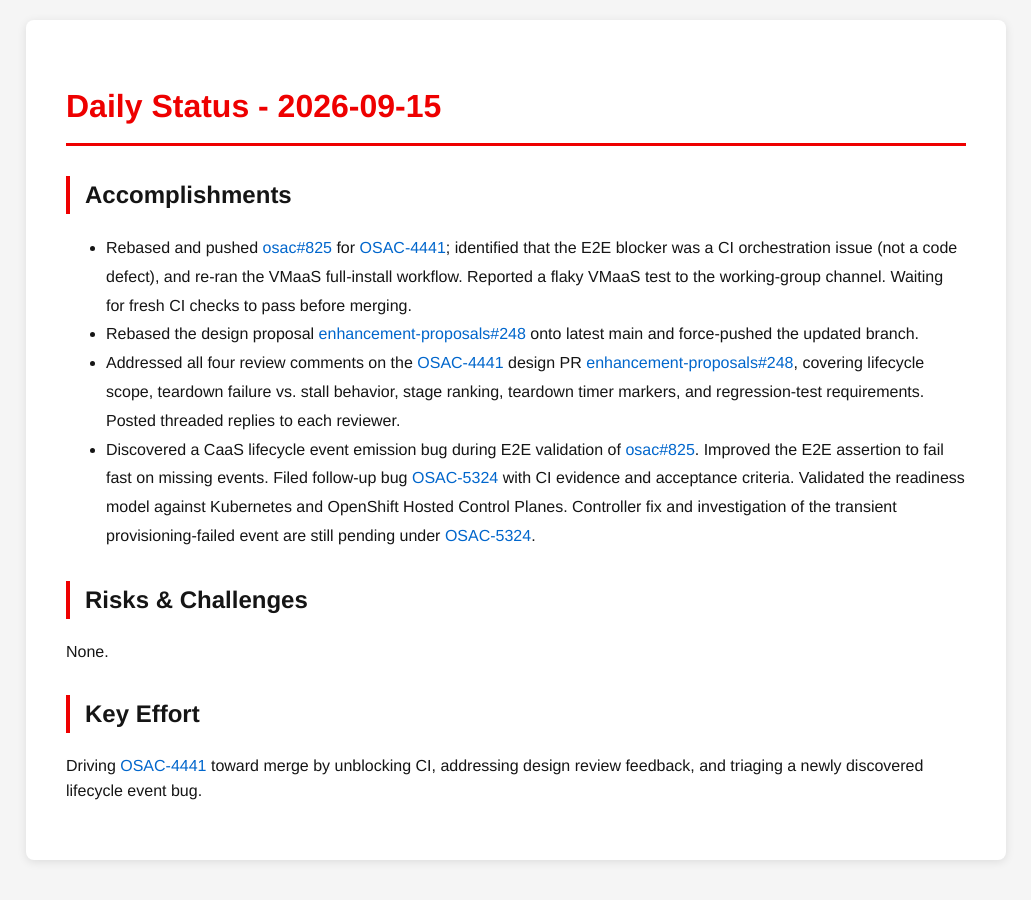
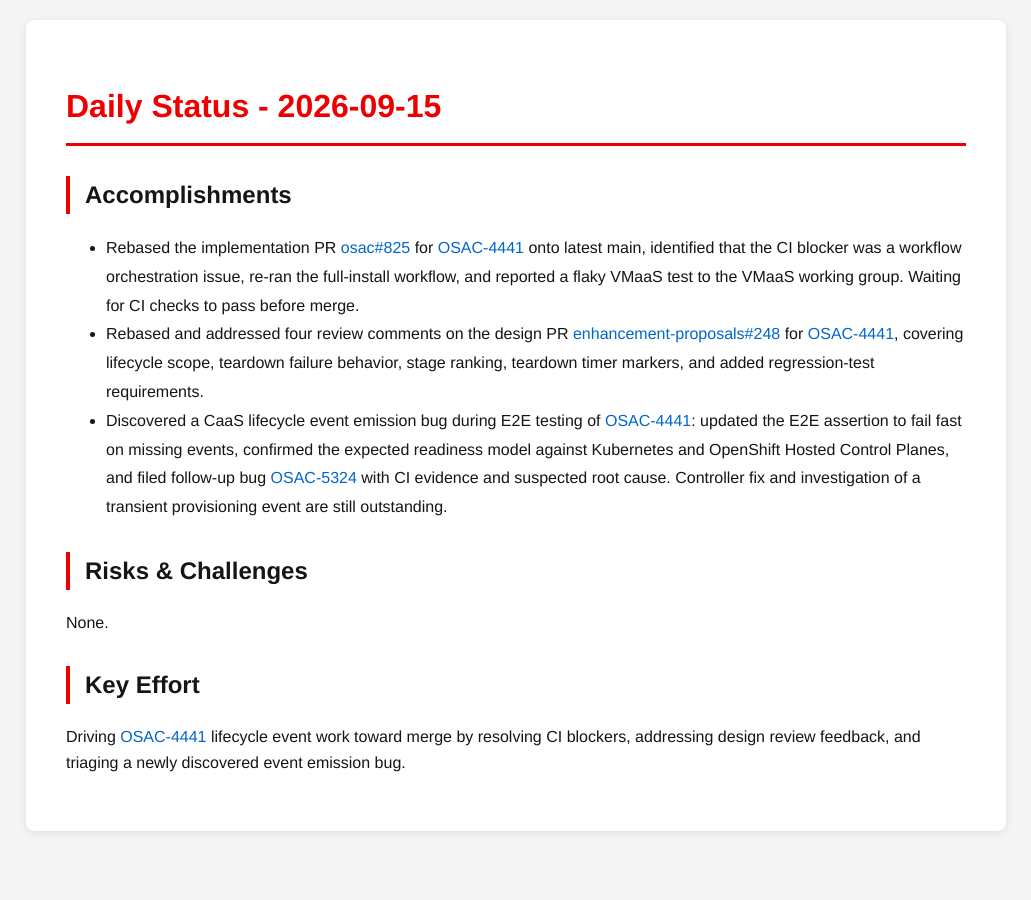
Before and after one commit to tzvatot/daily-status, a Jekyll site: the page built from 2026-09-15.md, in a window 1280 px wide. Shown: the whole page, without its empty margins (124-1155 px from the left). Built offline with Jekyll 4.4.1, drawn with Linux system fonts in a browser that asks for light colours.

Commit message:
Daily status update - 2026-09-15

```diff
--- a/2026-09-15.md
+++ b/2026-09-15.md
@@ -7,13 +7,12 @@ date: 2026-09-15
 # Daily Status - 2026-09-15
 
 ## Accomplishments
-- Rebased and pushed [osac#825](https://github.com/osac-project/osac/pull/825) for [OSAC-4441](https://redhat.atlassian.net/browse/OSAC-4441); identified that the E2E blocker was a CI orchestration issue (not a code defect), and re-ran the VMaaS full-install workflow. Reported a flaky VMaaS test to the working-group channel. Waiting for fresh CI checks to pass before merging.
-- Rebased the design proposal [enhancement-proposals#248](https://github.com/osac-project/enhancement-proposals/pull/248) onto latest main and force-pushed the updated branch.
-- Addressed all four review comments on the [OSAC-4441](https://redhat.atlassian.net/browse/OSAC-4441) design PR [enhancement-proposals#248](https://github.com/osac-project/enhancement-proposals/pull/248), covering lifecycle scope, teardown failure vs. stall behavior, stage ranking, teardown timer markers, and regression-test requirements. Posted threaded replies to each reviewer.
-- Discovered a CaaS lifecycle event emission bug during E2E validation of [osac#825](https://github.com/osac-project/osac/pull/825). Improved the E2E assertion to fail fast on missing events. Filed follow-up bug [OSAC-5324](https://redhat.atlassian.net/browse/OSAC-5324) with CI evidence and acceptance criteria. Validated the readiness model against Kubernetes and OpenShift Hosted Control Planes. Controller fix and investigation of the transient provisioning-failed event are still pending under [OSAC-5324](https://redhat.atlassian.net/browse/OSAC-5324).
+- Rebased the implementation PR [osac#825](https://github.com/osac-project/osac/pull/825) for [OSAC-4441](https://redhat.atlassian.net/browse/OSAC-4441) onto latest main, identified that the CI blocker was a workflow orchestration issue, re-ran the full-install workflow, and reported a flaky VMaaS test to the VMaaS working group. Waiting for CI checks to pass before merge.
+- Rebased and addressed four review comments on the design PR [enhancement-proposals#248](https://github.com/osac-project/enhancement-proposals/pull/248) for [OSAC-4441](https://redhat.atlassian.net/browse/OSAC-4441), covering lifecycle scope, teardown failure behavior, stage ranking, teardown timer markers, and added regression-test requirements.
+- Discovered a CaaS lifecycle event emission bug during E2E testing of [OSAC-4441](https://redhat.atlassian.net/browse/OSAC-4441): updated the E2E assertion to fail fast on missing events, confirmed the expected readiness model against Kubernetes and OpenShift Hosted Control Planes, and filed follow-up bug [OSAC-5324](https://redhat.atlassian.net/browse/OSAC-5324) with CI evidence and suspected root cause. Controller fix and investigation of a transient provisioning event are still outstanding.
 
 ## Risks & Challenges
 None.
 
 ## Key Effort
-Driving [OSAC-4441](https://redhat.atlassian.net/browse/OSAC-4441) toward merge by unblocking CI, addressing design review feedback, and triaging a newly discovered lifecycle event bug.
+Driving [OSAC-4441](https://redhat.atlassian.net/browse/OSAC-4441) lifecycle event work toward merge by resolving CI blockers, addressing design review feedback, and triaging a newly discovered event emission bug.
```
